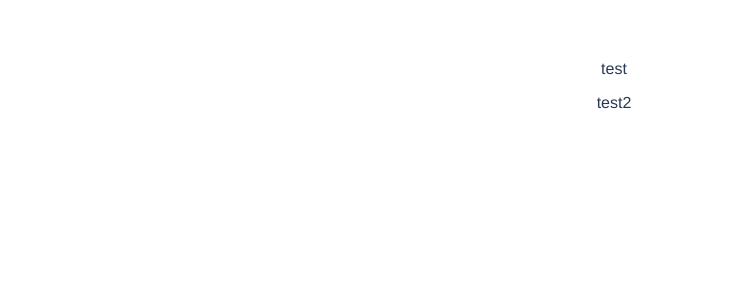
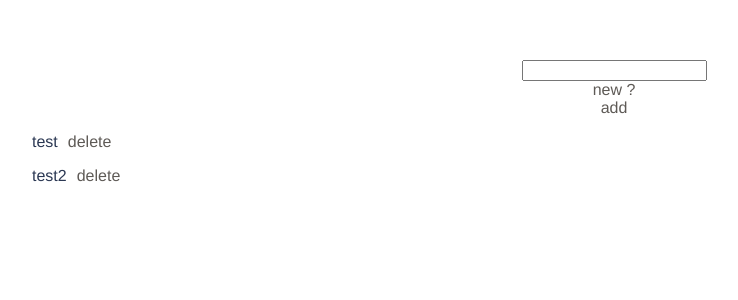
Before and after one commit to heines/todo-list, a Vue app in the folder my-project/: page / in a window 1280 px wide. Shown: the top 300 px of the page, without its empty margins (26-764 px from the left). Built offline with nearby package versions, Linux system fonts and the light colour scheme.

Commit message:
削除機能を追加

```diff
--- a/my-project/src/components/List.vue
+++ b/my-project/src/components/List.vue
@@ -1,7 +1,15 @@
 <template lang="pug">
   div
-    ul(v-for="item in items")
-      ListContent(:item="item")
+    input(v-model="newContent")
+    div new ? {{ newContent }}
+    div(@click="addContent") add
+    ul(v-for="(item, index) in items")
+      div.v-ul-list
+        div.v-ul-check(@click="checkContent(index)")
+        ListContent(
+          :item="item"
+          )
+        div(@click="deleteContent(index)") delete
 </template>
 
 <script>
@@ -11,28 +19,36 @@ export default {
   data () {
     return {
       items: ['test', 'test2'],
+      newContent: '',
     }
   },
   components: {
     ListContent,
   },
+  methods: {
+    addContent: function() {
+      if(this.newContent !== '') {
+        this.items.push(this.newContent);
+      }
+    },
+    deleteContent: function(index) {
+      this.items.splice(index, 1);
+    },
+    checkContent: function(index) {
+
+    },
+  },
 }
 </script>
 
 <!-- Add "scoped" attribute to limit CSS to this component only -->
-<style scoped>
-h1, h2 {
-  font-weight: normal;
-}
-ul {
-  list-style-type: none;
-  padding: 0;
-}
-li {
-  display: inline-block;
-  margin: 0 10px;
-}
-a {
-  color: #42b983;
-}
+<style scoped lang="scss">
+  .v-ul {
+    &-list {
+      display: flex;
+    }
+    &-check {
+
+    }
+  }
 </style>
```
